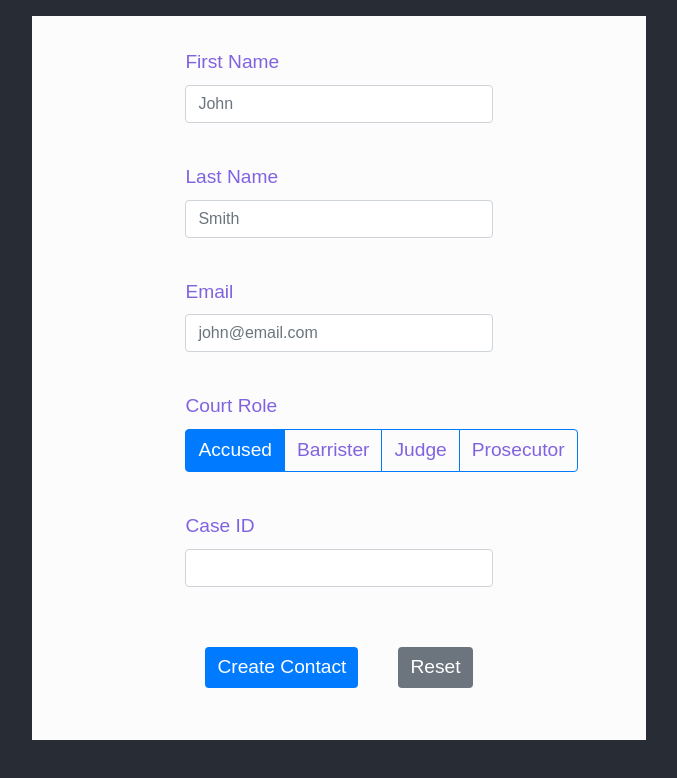
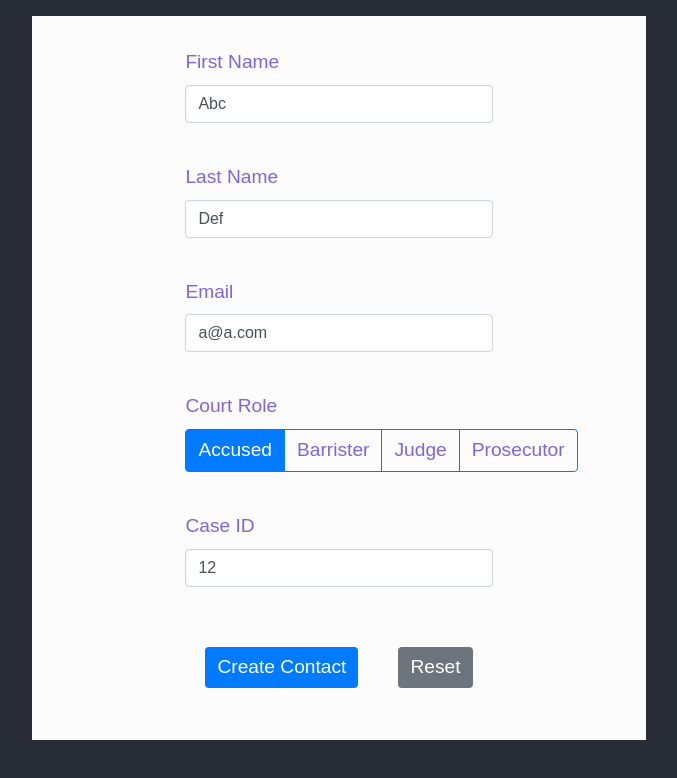
Before and after one commit to paulofernando/crm-client, a React (Create React App) app: page /contact/create in a window 1280 px wide. Shown: the top 778 px of the page, without its empty margins (301-978 px from the left). Built offline with nearby package versions, Linux system fonts and the light colour scheme.

Commit message:
Integrate mutation with create contact form

```diff
--- a/src/pages/contact-form-container.jsx
+++ b/src/pages/contact-form-container.jsx
@@ -13,7 +13,12 @@ const createContactMutation = gql`
 const ContactFormContainer = props => {
   const [mutate] = useMutation(createContactMutation)
 
+  console.log("submit")
+
   async function submit(values) {
+
+    console.log("submit")
+
     const { data } = await mutate({
       variables: values
     })
--- a/src/pages/contact-form.jsx
+++ b/src/pages/contact-form.jsx
@@ -1,25 +1,65 @@
 import React from "react";
 import { Form, ToggleButtonGroup } from "react-bootstrap";
 import { Formik } from "formik";
+import gql from "graphql-tag";
+import { Mutation } from "@apollo/react-components";
 
 import { validContactSchema } from "../validation/validation";
 import { CONTAINER, FORM, BUTTON, TOGGLE } from "../components/style";
 
-const CreateContactForm = () => {
+const CREATE_CONTACT = gql`
+  mutation CreateContact(
+    $firstName: String!
+    $lastName: String!
+    $caseRole: [Role]!
+    $email: String!
+  ) {
+    createContact(input: {
+        firstName: $firstName,
+        lastName: $lastName,
+        caseRole: $caseRole,
+        email: $email,
+        courtCaseId: 12
+      }) {
+        contact {
+          id,
+          firstName,
+          lastName,
+          caseRole,
+          email
+        }
+        errors
+      }
+  }
+`;
+
+const CreateContactForm = (submit, onFinish) => {
   return (
     <CONTAINER>
+      <Mutation mutation={CREATE_CONTACT}>
+        {(createContact, { data }) => (
+          <div>
             <Formik
               initialValues={{
-          firstName: "",
-          lastName: "",
-          caseRole: "Accused",
-          email: "",
-          courtCaseId: ""
+                firstName: 'Abc',
+                lastName: 'Def',
+                caseRole: 'Accused',
+                email: 'a@a.com',
+                caseId: 12
               }}
               validationSchema={validContactSchema}
               onSubmit={(values, { setSubmitting, resetForm }) => {
-          setSubmitting(true);
-          resetForm();
+                createContact({
+                    variables: {
+                        firstName: values.firstName,
+                        lastName: values.lastName,
+                        caseRole: values.caseRole,
+                        email: values.email,
+                        caseId: parseInt(values.caseId)
+                    }
+                }).then(res => console.log(res))
+                .catch(err => console.log("ERROR: " + err));
+                setSubmitting(false);
               }}
             >
               {({
@@ -56,7 +96,9 @@ const CreateContactForm = () => {
                       onChange={handleChange}
                       onBlur={handleBlur}
                       value={values.lastName}
-                className={touched.lastName && errors.lastName ? "error" : null}
+                      className={
+                        touched.lastName && errors.lastName ? "error" : null
+                      }
                     />
                     {touched.lastName && errors.lastName ? (
                       <div className="error-message">{errors.lastName}</div>
@@ -103,7 +145,9 @@ const CreateContactForm = () => {
                       onChange={handleChange}
                       onBlur={handleBlur}
                       value={values.caseId}
-                className={touched.caseId && errors.caseId ? "error" : null}
+                      className={
+                        touched.caseId && errors.caseId ? "error" : null
+                      }
                     />
                     {touched.caseId && errors.caseId ? (
                       <div className="error-message">{errors.caseId}</div>
@@ -111,7 +155,11 @@ const CreateContactForm = () => {
                   </Form.Group>
 
                   <div className="formButtonContainer">
-              <BUTTON type="submit" disabled={isSubmitting} variant="primary">
+                    <BUTTON
+                      type="submit"
+                      disabled={isSubmitting}
+                      variant="primary"
+                    >
                       Create Contact
                     </BUTTON>
                     <BUTTON disabled={isSubmitting} variant="secondary">
@@ -121,6 +169,9 @@ const CreateContactForm = () => {
                 </FORM>
               )}
             </Formik>
+          </div>
+        )}
+      </Mutation>
     </CONTAINER>
   );
 };
```
Lines whose indentation alone changed are shown as unchanged.
